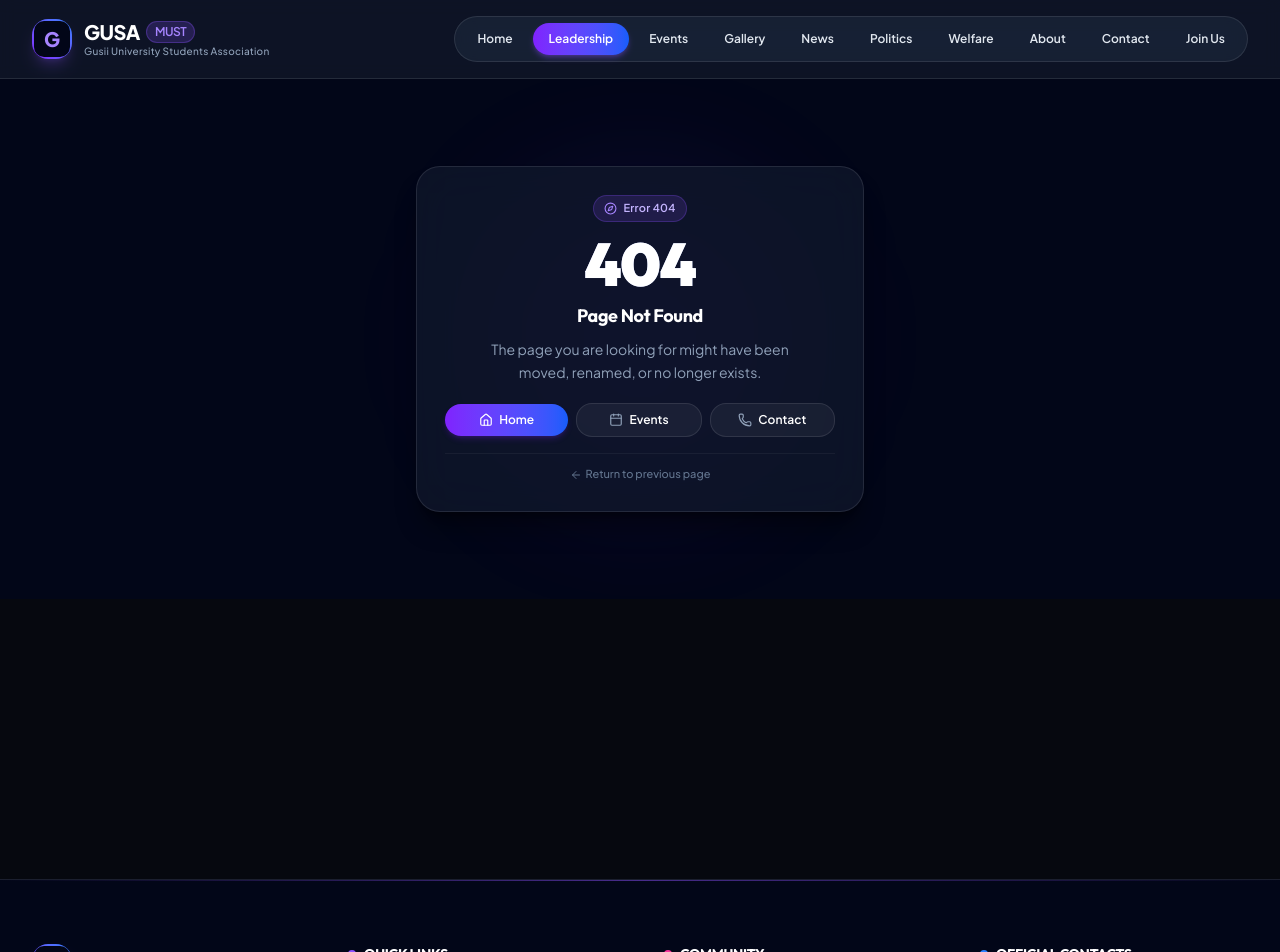
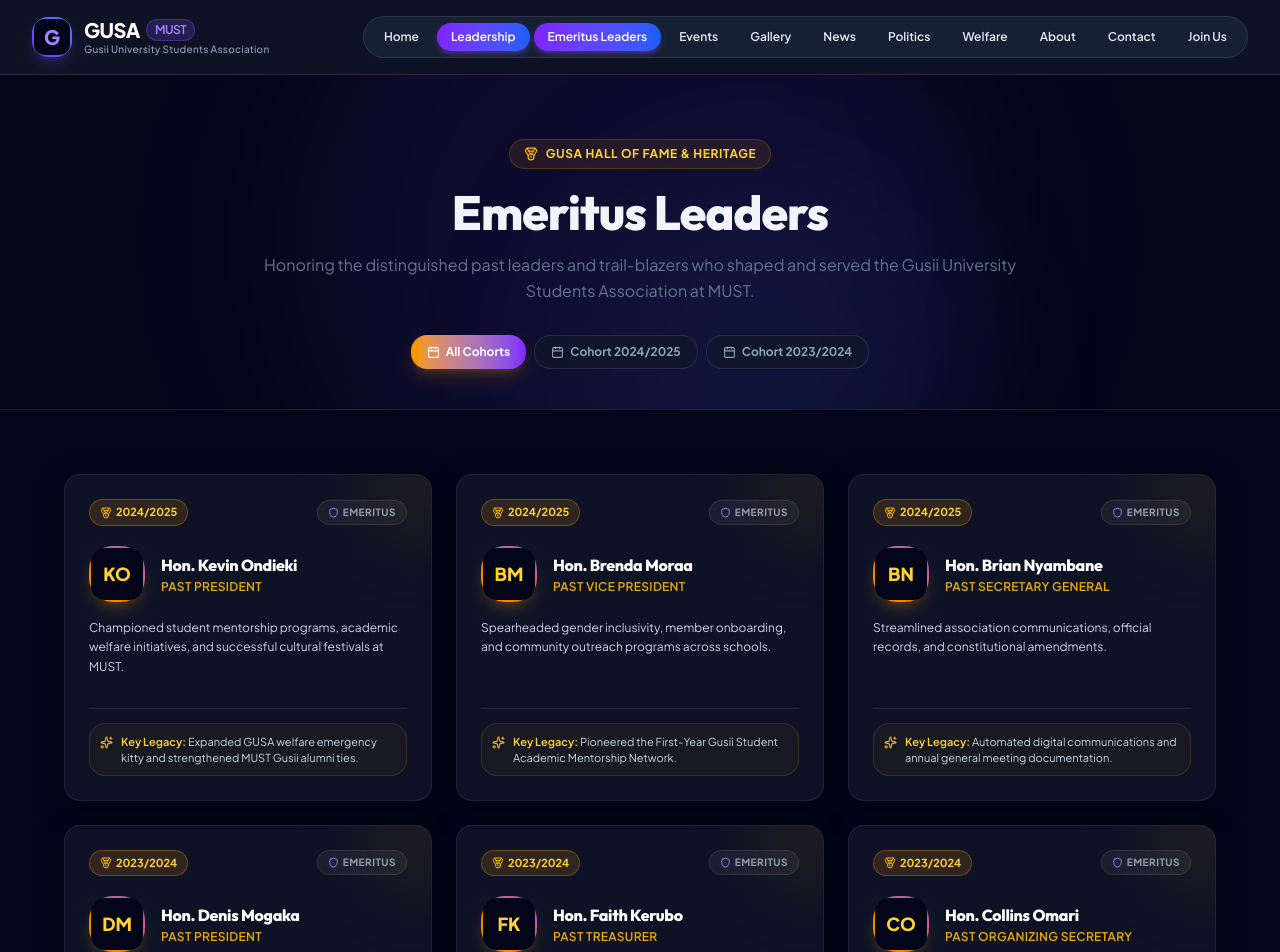
Before and after one commit to Omwenga75/gusa, a Next.js app: page /leadership/emeritus in a window 1280 px wide. Before the commit this address had no page. Shown: the top 952 px of the page. Built offline with nearby package versions, Linux system fonts and the light colour scheme.

Commit message:
feat(nav): add Emeritus Leaders link next to Leadership on header and create emeritus page

```diff
--- /dev/null
+++ b/src/app/leadership/emeritus/page.tsx
@@ -0,0 +1,200 @@
+'use client'
+
+import React, { useState } from 'react'
+import { PublicLayout } from '@/components/layout/PublicLayout'
+import { Award, Shield, Star, Calendar, Medal, Users, Sparkles } from 'lucide-react'
+
+interface EmeritusLeader {
+  id: string
+  name: string
+  position: string
+  term: string
+  bio?: string
+  avatarInitials: string
+  achievement?: string
+}
+
+const EMERITUS_LEADERS: EmeritusLeader[] = [
+  {
+    id: '1',
+    name: 'Hon. Kevin Ondieki',
+    position: 'Past President',
+    term: '2024/2025',
+    avatarInitials: 'KO',
+    bio: 'Championed student mentorship programs, academic welfare initiatives, and successful cultural festivals at MUST.',
+    achievement: 'Expanded GUSA welfare emergency kitty and strengthened MUST Gusii alumni ties.'
+  },
+  {
+    id: '2',
+    name: 'Hon. Brenda Moraa',
+    position: 'Past Vice President',
+    term: '2024/2025',
+    avatarInitials: 'BM',
+    bio: 'Spearheaded gender inclusivity, member onboarding, and community outreach programs across schools.',
+    achievement: 'Pioneered the First-Year Gusii Student Academic Mentorship Network.'
+  },
+  {
+    id: '3',
+    name: 'Hon. Brian Nyambane',
+    position: 'Past Secretary General',
+    term: '2024/2025',
+    avatarInitials: 'BN',
+    bio: 'Streamlined association communications, official records, and constitutional amendments.',
+    achievement: 'Automated digital communications and annual general meeting documentation.'
+  },
+  {
+    id: '4',
+    name: 'Hon. Denis Mogaka',
+    position: 'Past President',
+    term: '2023/2024',
+    avatarInitials: 'DM',
+    bio: 'Led the association through milestone cultural preservation events and university-wide sports tournaments.',
+    achievement: 'Organized the largest MUST Gusii Cultural Night in history.'
+  },
+  {
+    id: '5',
+    name: 'Hon. Faith Kerubo',
+    position: 'Past Treasurer',
+    term: '2023/2024',
+    avatarInitials: 'FK',
+    bio: 'Maintained exemplary financial transparency, budget allocation, and fund auditing.',
+    achievement: 'Achieved 100% financial audit compliance and timely bursary welfare disbursements.'
+  },
+  {
+    id: '6',
+    name: 'Hon. Collins Omari',
+    position: 'Past Organizing Secretary',
+    term: '2023/2024',
+    avatarInitials: 'CO',
+    bio: 'Organized educational tours, inter-county symposiums, and community engagement forums.',
+    achievement: 'Coordinated the annual Mt. Kenya region Gusii student leadership summit.'
+  }
+]
+
+export default function EmeritusLeadersPage() {
+  const [selectedTerm, setSelectedTerm] = useState<string>('ALL')
+
+  const terms = ['ALL', '2024/2025', '2023/2024']
+
+  const filteredLeaders = selectedTerm === 'ALL'
+    ? EMERITUS_LEADERS
+    : EMERITUS_LEADERS.filter(l => l.term === selectedTerm)
+
+  return (
+    <PublicLayout>
+      {/* Header Banner */}
+      <section className="page-header" style={{ paddingBottom: '2.5rem' }}>
+        <div className="container">
+          <div style={{ maxWidth: '800px', margin: '0 auto', textAlign: 'center' }}>
+            <div className="inline-flex items-center gap-2 px-3.5 py-1.5 rounded-full bg-amber-500/10 border border-amber-500/20 text-amber-300 text-xs font-bold uppercase tracking-wider mb-4">
+              <Medal size={14} className="text-amber-400" />
+              <span>GUSA Hall of Fame &amp; Heritage</span>
+            </div>
+            <h1
+              style={{
+                fontSize: 'clamp(2rem, 4vw, 3rem)',
+                fontWeight: 800,
+                lineHeight: 1.15,
+                marginBottom: '0.75rem',
+                color: 'var(--text-main)'
+              }}
+            >
+              Emeritus Leaders
+            </h1>
+
+            <p style={{ fontSize: '1rem', color: 'var(--text-muted)', lineHeight: 1.6, margin: 0 }}>
+              Honoring the distinguished past leaders and trail-blazers who shaped and served the Gusii University Students Association at MUST.
+            </p>
+
+            {/* Term Filter Pills */}
+            <div className="mt-8 flex flex-wrap justify-center gap-2">
+              {terms.map((term) => (
+                <button
+                  key={term}
+                  onClick={() => setSelectedTerm(term)}
+                  className={`px-4 py-2 rounded-xl text-xs font-bold transition-all cursor-pointer flex items-center gap-1.5 ${
+                    selectedTerm === term
+                      ? 'bg-gradient-to-r from-amber-500 to-violet-600 text-white shadow-lg shadow-amber-500/20'
+                      : 'bg-slate-900/80 border border-white/10 text-slate-400 hover:text-white hover:border-white/20'
+                  }`}
+                >
+                  <Calendar size={13} />
+                  <span>{term === 'ALL' ? 'All Cohorts' : `Cohort ${term}`}</span>
+                </button>
+              ))}
+            </div>
+          </div>
+        </div>
+      </section>
+
+      {/* Main Grid */}
+      <section className="py-12 sm:py-16 bg-slate-950 text-white">
+        <div className="container mx-auto px-4">
+          <div className="grid grid-cols-1 md:grid-cols-2 lg:grid-cols-3 gap-6 max-w-6xl mx-auto">
+            {filteredLeaders.map((leader) => (
+              <div
+                key={leader.id}
+                className="glass-card rounded-2xl bg-slate-900/90 border border-white/10 p-6 flex flex-col justify-between hover:border-amber-500/40 hover:-translate-y-1 transition-all shadow-xl relative overflow-hidden group"
+              >
+                {/* Top glow accent */}
+                <div className="absolute -top-12 -right-12 w-28 h-28 bg-amber-500/10 rounded-full blur-2xl group-hover:bg-amber-500/20 transition-all pointer-events-none" />
+
+                <div>
+                  {/* Top Bar inside Card */}
+                  <div className="flex items-center justify-between mb-5">
+                    <span className="inline-flex items-center gap-1 px-2.5 py-1 rounded-full text-[11px] font-bold bg-amber-500/15 border border-amber-500/30 text-amber-300">
+                      <Medal size={12} className="text-amber-400" />
+                      <span>{leader.term}</span>
+                    </span>
+
+                    <span className="inline-flex items-center gap-1 text-[10px] font-bold uppercase tracking-wider text-slate-400 bg-white/5 px-2.5 py-1 rounded-full border border-white/10">
+                      <Shield size={11} className="text-violet-400" />
+                      Emeritus
+                    </span>
+                  </div>
+
+                  {/* Avatar & Header */}
+                  <div className="flex items-center gap-4 mb-4">
+                    <div className="w-14 h-14 rounded-2xl bg-gradient-to-tr from-amber-500 via-orange-500 to-violet-600 p-0.5 shadow-lg shadow-amber-500/20 shrink-0">
+                      <div className="w-full h-full bg-slate-950 rounded-[14px] flex items-center justify-center font-black text-lg text-amber-300">
+                        {leader.avatarInitials}
+                      </div>
+                    </div>
+                    <div className="min-w-0">
+                      <h3 className="font-extrabold text-base text-white truncate group-hover:text-amber-300 transition-colors">
+                        {leader.name}
+                      </h3>
+                      <p className="text-xs font-semibold text-amber-400/90 tracking-wide uppercase mt-0.5">
+                        {leader.position}
+                      </p>
+                    </div>
+                  </div>
+
+                  {/* Bio */}
+                  {leader.bio && (
+                    <p className="text-slate-300 text-xs leading-relaxed mb-4">
+                      {leader.bio}
+                    </p>
+                  )}
+                </div>
+
+                {/* Key Legacy / Milestone Achievement */}
+                {leader.achievement && (
+                  <div className="mt-4 pt-3.5 border-t border-white/10">
+                    <div className="flex items-start gap-2 bg-amber-500/5 p-2.5 rounded-xl border border-amber-500/15">
+                      <Sparkles size={13} className="text-amber-400 shrink-0 mt-0.5" />
+                      <p className="text-[11px] text-slate-300 leading-snug">
+                        <strong className="text-amber-300 font-semibold">Key Legacy: </strong>
+                        {leader.achievement}
+                      </p>
+                    </div>
+                  </div>
+                )}
+              </div>
+            ))}
+          </div>
+        </div>
+      </section>
+    </PublicLayout>
+  )
+}
--- a/src/components/layout/Footer.tsx
+++ b/src/components/layout/Footer.tsx
@@ -50,6 +50,7 @@ export function Footer() {
               <li><Link href="/" className="text-slate-400 hover:text-violet-400 transition-colors text-sm">Home</Link></li>
               <li><Link href="/about" className="text-slate-400 hover:text-violet-400 transition-colors text-sm">About GUSA</Link></li>
               <li><Link href="/leadership" className="text-slate-400 hover:text-violet-400 transition-colors text-sm">Executive Leadership</Link></li>
+              <li><Link href="/leadership/emeritus" className="text-slate-400 hover:text-violet-400 transition-colors text-sm">Emeritus Leaders</Link></li>
               <li><Link href="/events" className="text-slate-400 hover:text-violet-400 transition-colors text-sm">Events & Programs</Link></li>
               <li><Link href="/politics" className="text-slate-400 hover:text-violet-400 transition-colors text-sm">Politics & Elections</Link></li>
               <li><Link href="/welfare" className="text-slate-400 hover:text-violet-400 transition-colors text-sm">Welfare & Initiatives</Link></li>
--- a/src/components/layout/Navbar.tsx
+++ b/src/components/layout/Navbar.tsx
@@ -3,19 +3,20 @@
 import React, { useState, useEffect, useCallback } from 'react'
 import Link from 'next/link'
 import { usePathname } from 'next/navigation'
-import { Menu, X, Home, Users, Calendar, Image, Newspaper, Landmark, HeartHandshake, Info, Mail, UserPlus } from 'lucide-react'
+import { Menu, X, Home, Users, Award, Calendar, Image, Newspaper, Landmark, HeartHandshake, Info, Mail, UserPlus } from 'lucide-react'
 
 const NAV_LINKS = [
-  { label: 'Home',       href: '/',           icon: Home },
-  { label: 'Leadership', href: '/leadership', icon: Users },
-  { label: 'Events',     href: '/events',     icon: Calendar },
-  { label: 'Gallery',    href: '/gallery',    icon: Image },
-  { label: 'News',       href: '/news',       icon: Newspaper },
-  { label: 'Politics',   href: '/politics',   icon: Landmark },
-  { label: 'Welfare',    href: '/welfare',    icon: HeartHandshake },
-  { label: 'About',      href: '/about',      icon: Info },
-  { label: 'Contact',    href: '/contact',    icon: Mail },
-  { label: 'Join Us',    href: '/join',       icon: UserPlus },
+  { label: 'Home',             href: '/',                    icon: Home },
+  { label: 'Leadership',       href: '/leadership',          icon: Users },
+  { label: 'Emeritus Leaders', href: '/leadership/emeritus', icon: Award },
+  { label: 'Events',           href: '/events',              icon: Calendar },
+  { label: 'Gallery',          href: '/gallery',             icon: Image },
+  { label: 'News',             href: '/news',                icon: Newspaper },
+  { label: 'Politics',         href: '/politics',            icon: Landmark },
+  { label: 'Welfare',          href: '/welfare',             icon: HeartHandshake },
+  { label: 'About',            href: '/about',               icon: Info },
+  { label: 'Contact',          href: '/contact',             icon: Mail },
+  { label: 'Join Us',          href: '/join',                icon: UserPlus },
 ]
 
 export function Navbar() {
@@ -101,7 +102,7 @@ export function Navbar() {
                   key={href}
                   href={href}
                   onClick={() => handleNavClick(href)}
-                  className={`px-2.5 xl:px-4 py-1.5 xl:py-2 rounded-full text-[11px] xl:text-xs font-semibold transition-all whitespace-nowrap ${
+                  className={`px-2 xl:px-3.5 py-1 xl:py-1.5 rounded-full text-[10.5px] xl:text-xs font-semibold transition-all whitespace-nowrap ${
                     active
                       ? 'bg-gradient-to-r from-violet-600 to-blue-600 !text-white font-bold shadow-md shadow-violet-500/30'
                       : '!text-slate-200 hover:!text-white hover:bg-white/10'
```
